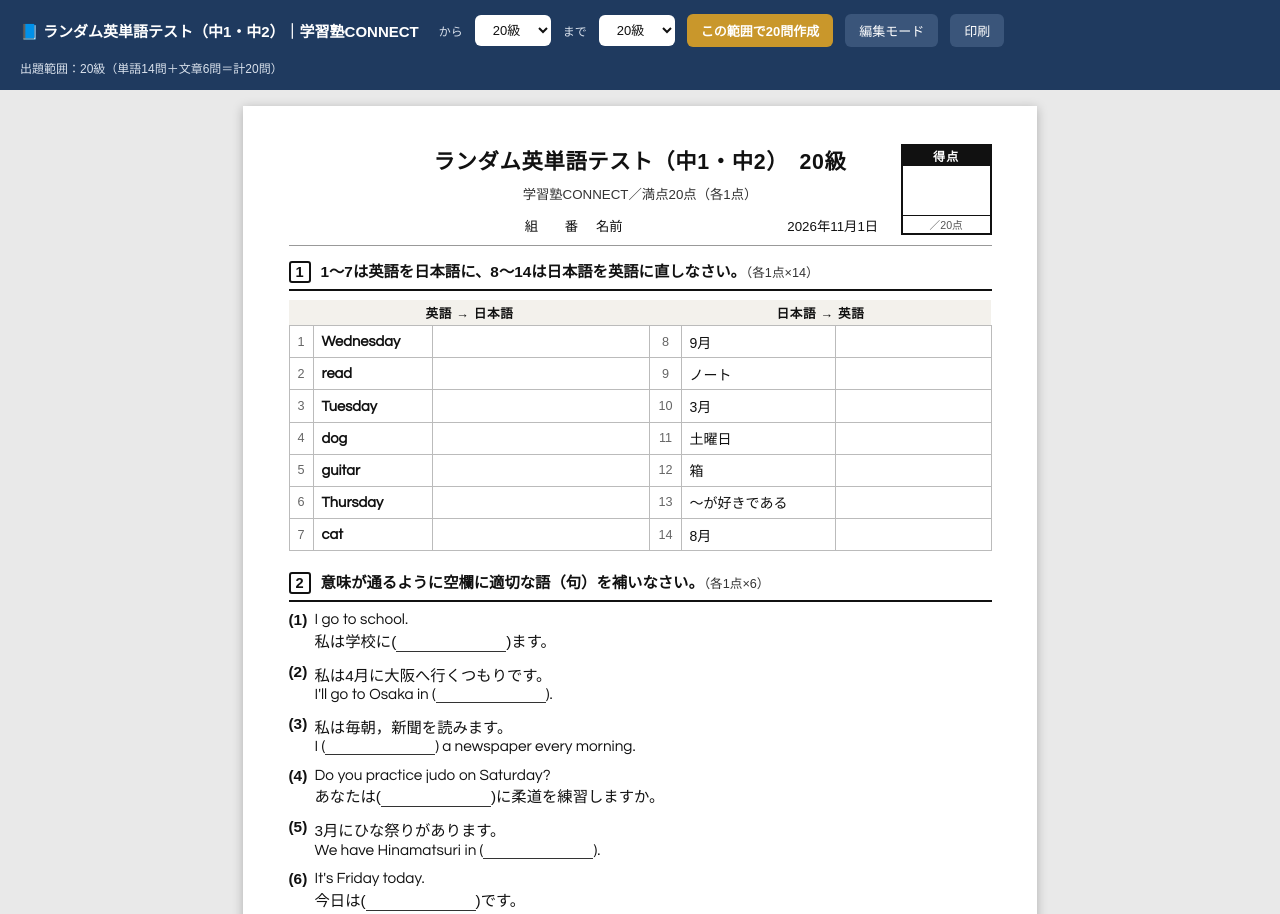
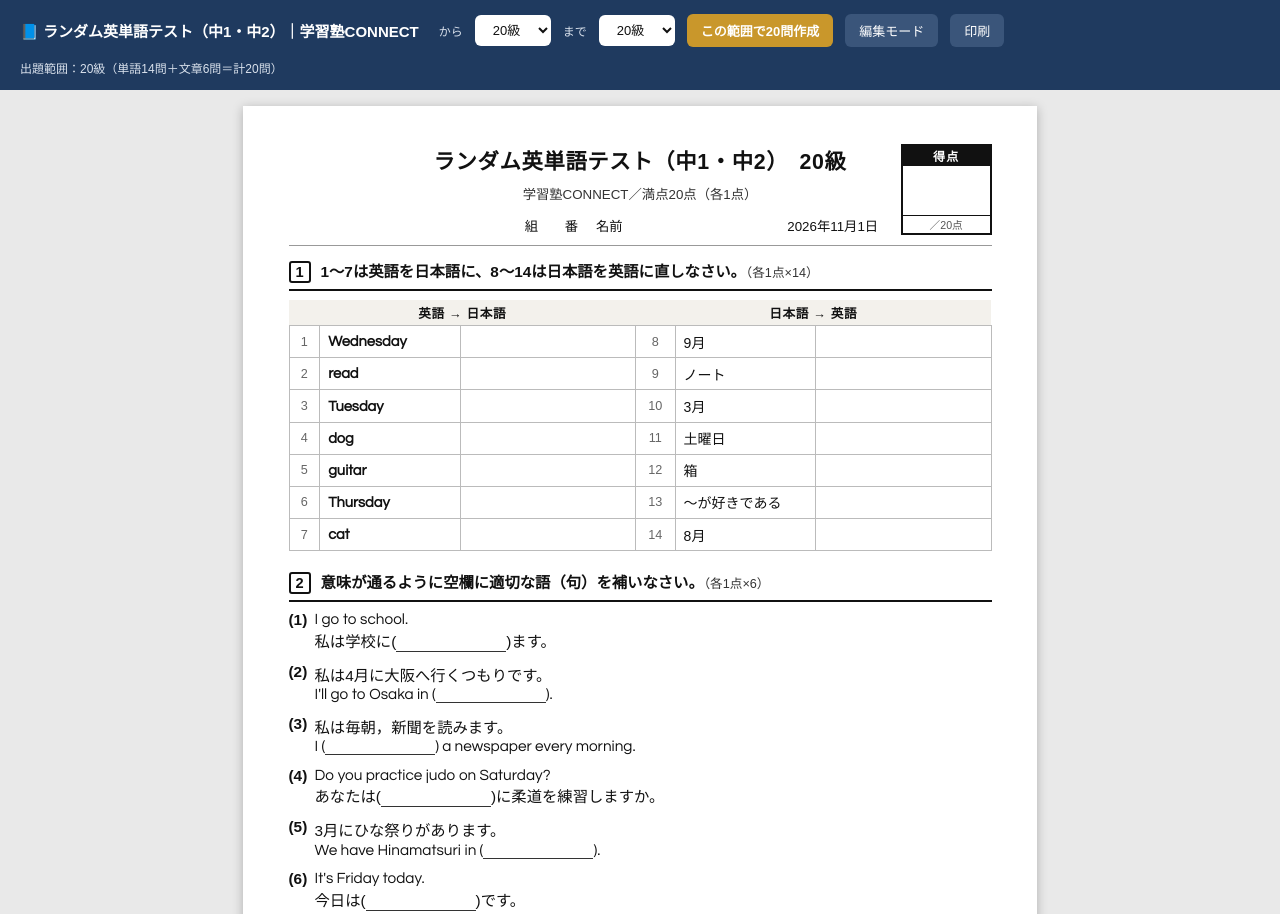
Before and after one commit to connectjuku-gif/connect-portal, a plain HTML site: page vocab-test-g12.html in a window 1280 px wide. Shown: the top 914 px of the page. Drawn offline with Linux system fonts and the light colour scheme.

Commit message:
ランダム英単語テスト：大問1の解答欄の幅を左右でそろえる
Co-Authored-By: Claude Opus 5.5 <noreply@anthropic.com>
Claude-Session: https://claude.ai/code/session_0195v6oVe8CzGfCEmgC7YF48

```diff
--- a/vocab-test-g12.html
+++ b/vocab-test-g12.html
@@ -97,10 +97,10 @@
     border: 1px solid #bbb; padding: 3px 8px; vertical-align: middle;
   }
   table.wordtable td.wnum { width: 22px; text-align: center; color: #666; font-size: 9.5pt; }
-  table.wordtable td.wword { width: 17%; font-weight: bold; }
-  table.wordtable td.wword.jpm { width: 22%; }
+  table.wordtable td.wword { width: 20%; font-weight: bold; }
+  table.wordtable td.wword.jpm { width: 20%; }
   table.wordtable td.wmeaning { height: 8.5mm; }
-  table.wordtable td.wword.en + td.wmeaning { width: 31%; }
+  table.wordtable td.wword + td.wmeaning { width: 25%; }
   table.wordtable td.wmeaning { }
   table.wordtable th.wdir { font-size: 9.5pt; font-weight: bold; background: #F3F1EC; padding: 3px 6px; text-align: center; letter-spacing: .05em; }
   table.wordtable td.jpm { font-weight: normal; font-size: 10.5pt; }
```
Also changed, not shown: vocab-test-pass2.html (+2 -2 lines), vocab-test-target.html (+2 -2 lines), vocab-test.html (+3 -3 lines).
